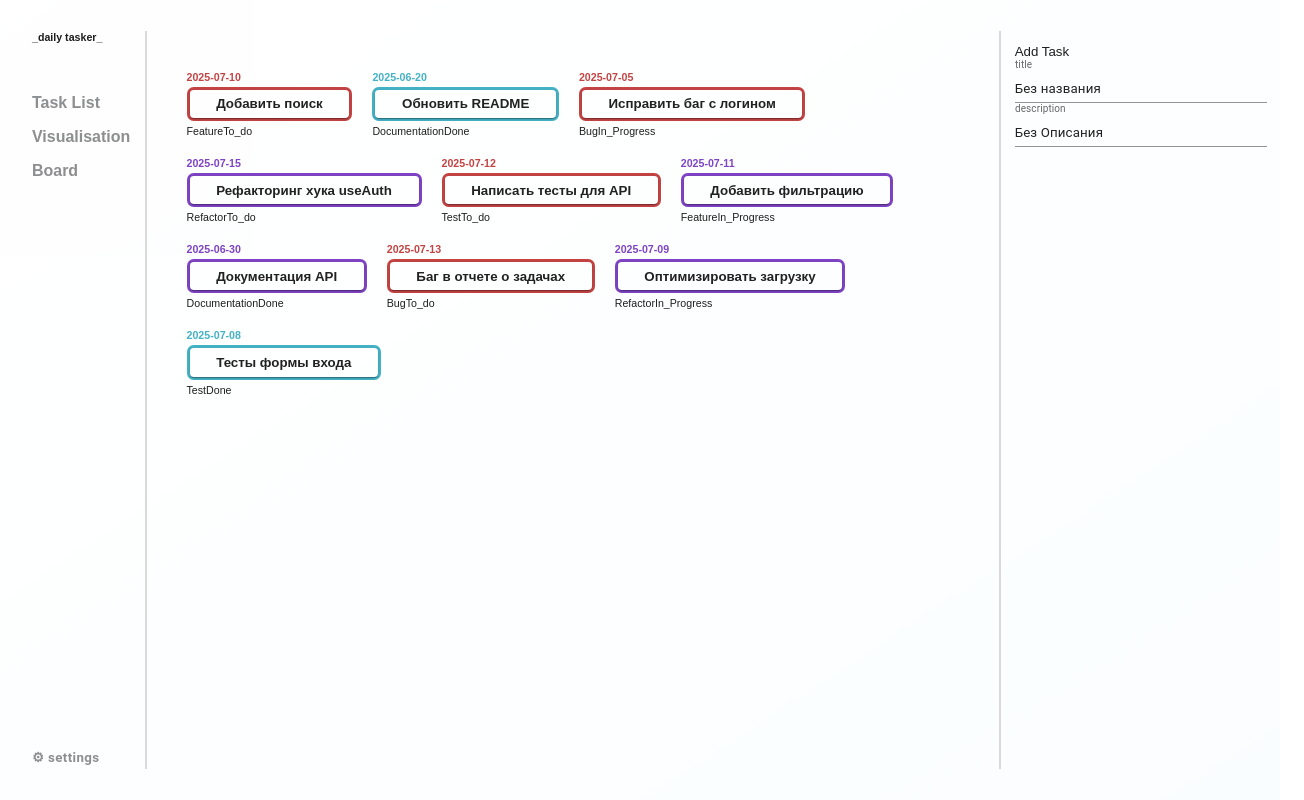
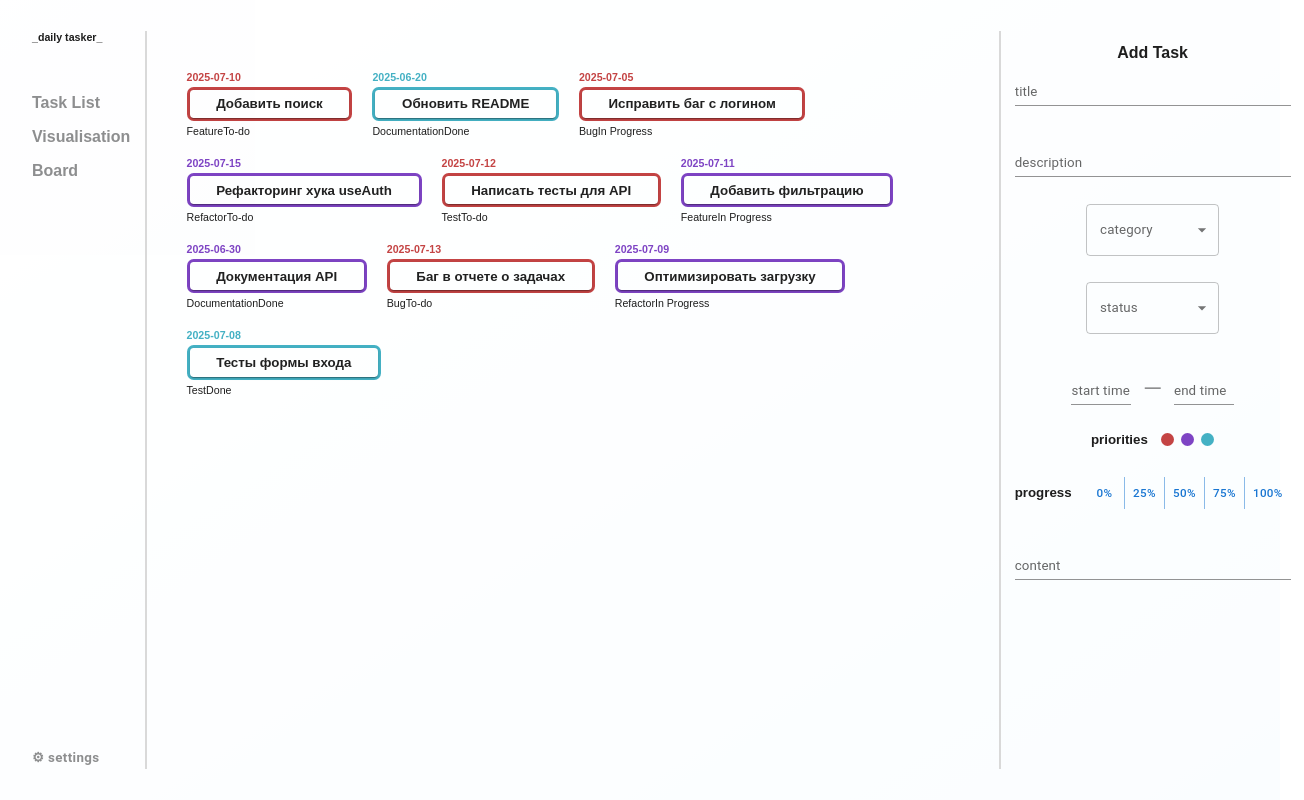
Before and after one commit to ZaplatiteZaSitePJ/t1-tasker, a React (Vite) app: page / in a window 1280 px wide. Shown: the whole page, 1304 px wide, since content can reach past the window. Built offline with nearby package versions, Linux system fonts and the light colour scheme.

Commit message:
particullary made Add Task Panel

```diff
--- a/src/components/pages/compomemts/addTask/AddTaskForm.module.scss
+++ b/src/components/pages/compomemts/addTask/AddTaskForm.module.scss
@@ -0,0 +1,58 @@
+h3 {
+	font-size: var(--normal-font-size);
+}
+
+.container {
+	text-align: center;
+	font-size: var(--large-font-size);
+	font-weight: bold;
+}
+
+.addForm {
+	display: flex;
+	flex-direction: column;
+	gap: 2rem;
+
+	&__dateContainer {
+		width: 100%;
+		display: flex;
+		justify-content: center;
+		align-items: center;
+		gap: 1rem;
+
+		span {
+			color: var(--grey-color);
+			margin-top: 0.75rem;
+		}
+	}
+
+	&__prioritiesContainer {
+		display: flex;
+		justify-content: center;
+		gap: 1rem;
+	}
+
+	&__prioritiesChoice {
+		display: flex;
+		gap: 0.5rem;
+	}
+
+	&__prioritesButton {
+		border: 0;
+		border-radius: 100rem;
+		width: 1rem;
+		height: 1rem;
+		transition: ease 0.2s;
+
+		&:hover {
+			transform: translateY(-0.2rem);
+		}
+	}
+
+	&__progressContainer {
+		display: flex;
+		align-items: center;
+		justify-content: space-between;
+		gap: 1rem;
+	}
+}
--- a/src/components/pages/compomemts/addTask/AddTaskForm.tsx
+++ b/src/components/pages/compomemts/addTask/AddTaskForm.tsx
@@ -1,20 +1,28 @@
-import React from 'react'
-import styles from "./AddTaskForm.module.scss"
-import { useForm } from 'react-hook-form';
-import type { TaskProps } from '../tasks/Task.interface';
-import { TextField } from '@mui/material';
+import React from "react";
+import styles from "./AddTaskForm.module.scss";
+import { useForm } from "react-hook-form";
+import type { TaskProps } from "../tasks/Task.interface";
+import {
+	TextField,
+	Select,
+	MenuItem,
+	InputLabel,
+	FormControl,
+	ButtonGroup,
+	Button,
+} from "@mui/material";
 
 export default function AddTaskForm() {
-  const { register, handleSubmit, formState: { errors } } = useForm<TaskProps>({
-    defaultValues: {title: "Без названия", description: "Без Описания", date: "None", priorites: "Low"}
-  });
+	const {
+		register,
+		handleSubmit,
+		formState: { errors },
+	} = useForm<TaskProps>();
 
 	return (
 		<div className={styles.container}>
-      <h2>
-        Add Task
-      </h2>
-      <form>
+			<h2>Add Task</h2>
+			<form className={styles.addForm}>
 				<TextField
 					label="title"
 					variant="standard"
@@ -22,26 +30,112 @@ export default function AddTaskForm() {
 					{...register("title", {
 						required: "Это поле обязательно",
 						minLength: {
-                value: 2,
-                message: "Минимум 2 символа"
-            }
+							value: 5,
+							message: "Минимум 5 символа",
+						},
 					})}
 				/>
 				<TextField
 					label="description"
 					variant="standard"
 					fullWidth
-            {...register("description", {
-              required: "Это поле обязательно",
-              minLength: {
-                value: 10,
-                message: "Минимум 10 символов"
+					{...register("description")}
+				/>
+				<FormControl sx={{ width: "10rem", margin: "0 auto" }}>
+					<InputLabel id="category-label-id">category</InputLabel>
+					<Select
+						label="category"
+						labelId="category-label-id"
+						{...register("category", {
+							required: "Поле обязательно",
+						})}
+					>
+						<MenuItem value={"Feature"}>Feature</MenuItem>
+						<MenuItem value={"Bug"}>Bug</MenuItem>
+						<MenuItem value={"Documentation"}>
+							Documentation
+						</MenuItem>
+						<MenuItem value={"Refactor"}>Refactor</MenuItem>
+						<MenuItem value={"Test"}>Test</MenuItem>
+					</Select>
+				</FormControl>
+				<FormControl sx={{ width: "10rem", margin: "0 auto" }}>
+					<InputLabel id="status-label-id">status</InputLabel>
+					<Select
+						label="status"
+						labelId="status-label-id"
+						{...register("status", {
+							required: "Поле обязательно",
+						})}
+					>
+						<MenuItem value={"To-do"}>To_do</MenuItem>
+						<MenuItem value={"In_Progress"}>In_Progress</MenuItem>
+						<MenuItem value={"Done"}>Done</MenuItem>
+					</Select>
+				</FormControl>
+				<div className={styles.addForm__dateContainer}>
+					<TextField
+						label="start time"
+						variant="standard"
+						sx={{ width: "4.5rem" }}
+					/>
+					<span> — </span>
+					<TextField
+						label="end time"
+						variant="standard"
+						sx={{ width: "4.5rem" }}
+					/>
+				</div>
+				<div className={styles.addForm__prioritiesContainer}>
+					<h3>priorities</h3>
+					<ul className={styles.addForm__prioritiesChoice}>
+						<li>
+							<button
+								type="button"
+								style={{
+									backgroundColor: `var(--high-priorites-color)`,
+								}}
+								className={styles.addForm__prioritesButton}
+							></button>
+						</li>
+						<li>
+							<button
+								type="button"
+								style={{
+									backgroundColor: `var(--medium-priorites-color)`,
+								}}
+								className={styles.addForm__prioritesButton}
+							></button>
+						</li>
+						<li>
+							<button
+								type="button"
+								style={{
+									backgroundColor: `var(--low-priorites-color)`,
+								}}
+								className={styles.addForm__prioritesButton}
+							></button>
+						</li>
+					</ul>
+				</div>
+				<div className={styles.addForm__progressContainer}>
+					<h3>progress</h3>
+					<ButtonGroup variant="text" aria-label="Basic button group">
+						<Button>0%</Button>
+						<Button>25%</Button>
+						<Button>50%</Button>
+						<Button>75%</Button>
+						<Button>100%</Button>
+					</ButtonGroup>
+				</div>
+				<TextField
+					label="content"
+					variant="standard"
+					multiline
+					fullWidth
+					{...register("content")}
+				/>
+			</form>
+		</div>
+	);
 }
-        })}
-      />
-
-      </form>
-
-    </div>
-  )
-}
--- a/src/components/pages/compomemts/tasks/Task.interface.ts
+++ b/src/components/pages/compomemts/tasks/Task.interface.ts
@@ -4,7 +4,8 @@ import type { Status } from "../../../../types/Status.type";
 
 export interface TaskProps {
 	title: string;
-	description: string;
+	description?: string;
+	content?: string;
 	category: Category;
 	status: Status;
 	priorites: Priorites;
--- a/src/components/pages/compomemts/tasks/Task.tsx
+++ b/src/components/pages/compomemts/tasks/Task.tsx
@@ -8,7 +8,7 @@ const Task: FC<TaskProps> = ({
 	title = "Без названия",
 	description = "",
 	category = "Bug",
-	status = "To_do",
+	status = "To-do",
 	priorites = "High",
 	date = "None",
 	progress = 0,
--- a/src/components/pages/compomemts/tasks/TaskContainer.tsx
+++ b/src/components/pages/compomemts/tasks/TaskContainer.tsx
@@ -8,7 +8,7 @@ const tasks: TaskProps[] = [
 		title: "Добавить поиск",
 		description: "Реализовать функционал поиска по задачам.",
 		category: "Feature",
-		status: "To_do",
+		status: "To-do",
 		priorites: "High",
 		date: "2025-07-10",
 		progress: 0,
@@ -27,7 +27,7 @@ const tasks: TaskProps[] = [
 		description:
 			"При неверном пароле пользователь не получает сообщение об ошибке.",
 		category: "Bug",
-		status: "In_Progress",
+		status: "In Progress",
 		priorites: "High",
 		date: "2025-07-05",
 		progress: 45,
@@ -37,7 +37,7 @@ const tasks: TaskProps[] = [
 		description:
 			"Оптимизировать хук авторизации и убрать дублирование кода.",
 		category: "Refactor",
-		status: "To_do",
+		status: "To-do",
 		priorites: "Medium",
 		date: "2025-07-15",
 		progress: 0,
@@ -47,7 +47,7 @@ const tasks: TaskProps[] = [
 		description:
 			"Покрыть API-тестами методы авторизации и получения задач.",
 		category: "Test",
-		status: "To_do",
+		status: "To-do",
 		priorites: "High",
 		date: "2025-07-12",
 		progress: 0,
@@ -57,7 +57,7 @@ const tasks: TaskProps[] = [
 		description:
 			"Позволить пользователям фильтровать задачи по статусу и приоритету.",
 		category: "Feature",
-		status: "In_Progress",
+		status: "In Progress",
 		priorites: "Medium",
 		date: "2025-07-11",
 		progress: 60,
@@ -75,7 +75,7 @@ const tasks: TaskProps[] = [
 		title: "Баг в отчете о задачах",
 		description: "Некорректное отображение завершенных задач в отчете.",
 		category: "Bug",
-		status: "To_do",
+		status: "To-do",
 		priorites: "High",
 		date: "2025-07-13",
 		progress: 0,
@@ -84,7 +84,7 @@ const tasks: TaskProps[] = [
 		title: "Оптимизировать загрузку",
 		description: "Уменьшить время загрузки главной страницы приложения.",
 		category: "Refactor",
-		status: "In_Progress",
+		status: "In Progress",
 		priorites: "Medium",
 		date: "2025-07-09",
 		progress: 30,
--- a/src/types/Status.type.ts
+++ b/src/types/Status.type.ts
@@ -1 +1 @@
-export type Status = "To_do" | "In_Progress" | "Done";
+export type Status = "To-do" | "In Progress" | "Done";
```
Lines whose indentation alone changed are shown as unchanged.
